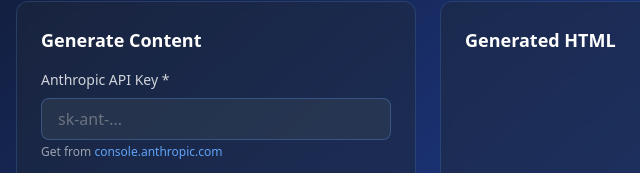
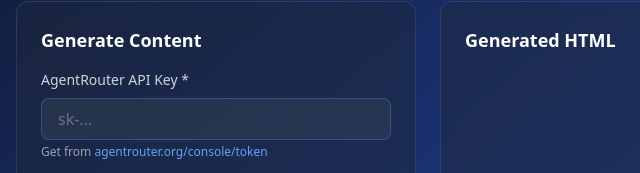
Before and after one commit to shahababbasi1323/seo-generator, a plain HTML site: page index.html in a window 1280 px wide. Shown: the part 258-431 px from the top of the page, 0-640 px from the left. Drawn offline with nearby package versions, Linux system fonts and the light colour scheme.

Commit message:
Update index.html

```diff
--- a/index.html
+++ b/index.html
@@ -121,9 +121,9 @@
 
                                     <div class="space-y-4">
                                         <div>
-                                            <label class="block text-sm font-medium text-gray-300 mb-2">Anthropic API Key *</label>
-                                            <input type="password" id="apiKey" placeholder="sk-ant-..." class="w-full px-4 py-2 bg-slate-700/50 border border-blue-400/30 rounded-lg focus:ring-2 focus:ring-blue-500 text-white placeholder-gray-500" value="${this.formData.apiKey}">
-                                            <p class="text-xs text-gray-400 mt-1">Get from <a href="https://console.anthropic.com" target="_blank" class="text-blue-400 hover:underline">console.anthropic.com</a></p>
+                                            <label class="block text-sm font-medium text-gray-300 mb-2">AgentRouter API Key *</label>
+                                            <input type="password" id="apiKey" placeholder="sk-..." class="w-full px-4 py-2 bg-slate-700/50 border border-blue-400/30 rounded-lg focus:ring-2 focus:ring-blue-500 text-white placeholder-gray-500" value="${this.formData.apiKey}">
+                                            <p class="text-xs text-gray-400 mt-1">Get from <a href="https://agentrouter.org/console/token" target="_blank" class="text-blue-400 hover:underline">agentrouter.org/console/token</a></p>
                                         </div>
 
                                         <div>
@@ -235,7 +235,7 @@
                 document.getElementById('generateBtn').textContent = '⏳ Generating...';
 
                 try {
-                    const response = await fetch("https://api.anthropic.com/v1/messages", {
+                    const response = await fetch("https://agentrouter.org/v1/messages", {
                         method: "POST",
                         headers: {
                             "Content-Type": "application/json",
```
